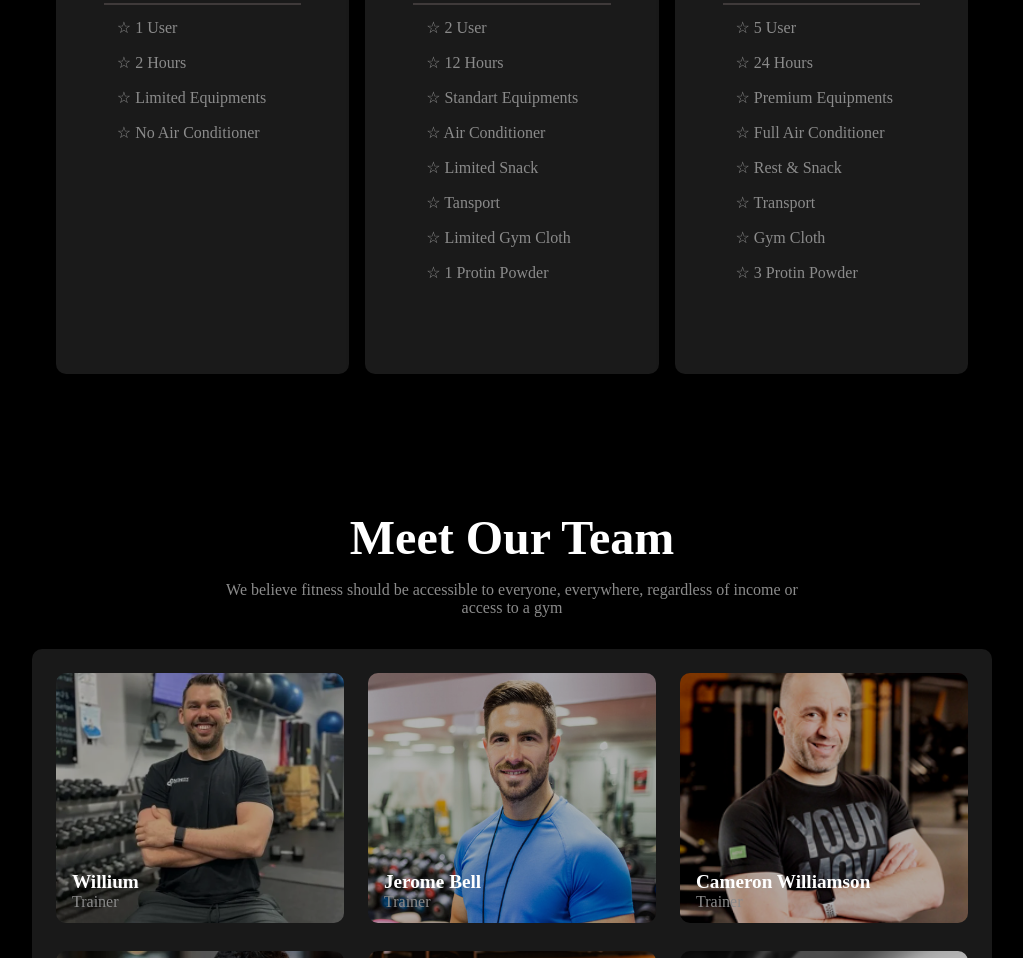
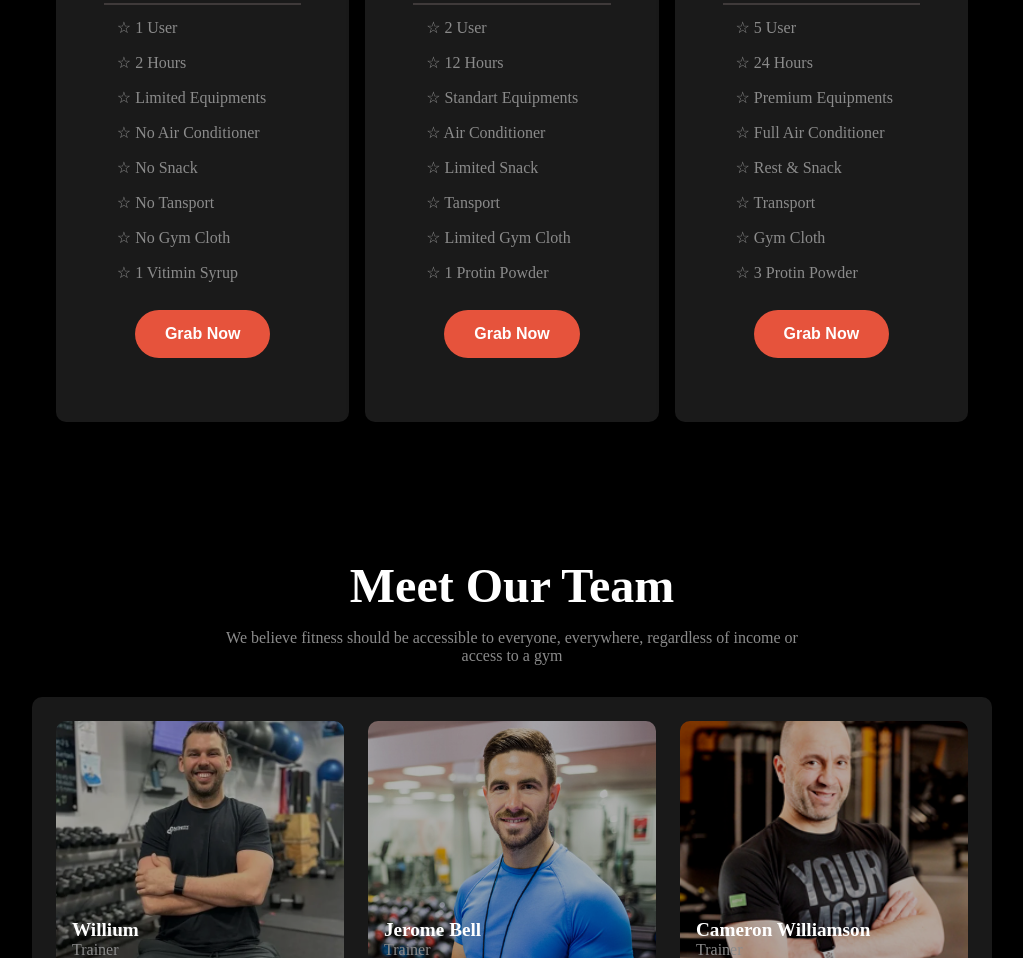
Before and after one commit to smlimonparvez/Gym-Boy, a plain HTML site: page index.html in a window 1280 px wide. Shown: the part 3507-4465 px from the top of the page, without its empty margins (128-1151 px from the left). Drawn offline with Linux system fonts and the light colour scheme.

Commit message:
Entry Fee Card Info Updated

```diff
--- a/index.html
+++ b/index.html
@@ -303,7 +303,12 @@
               <li>&#9734 2 Hours</li>
               <li>&#9734 Limited Equipments</li>
               <li>&#9734 No Air Conditioner</li>
+              <li>&#9734 No Snack</li>
+              <li>&#9734 No Tansport</li>
+              <li>&#9734 No Gym Cloth</li>
+              <li>&#9734 1 Vitimin Syrup</li>
             </ul>
+            <div style="text-align: center;"><button class="btn">Grab Now</button></div>
           </div>
           <div class="fee-card">
             <div class="fee-card-info">
@@ -323,6 +328,7 @@
               <li>&#9734 Limited Gym Cloth</li>
               <li>&#9734 1 Protin Powder</li>
             </ul>
+            <div style="text-align: center;"><button class="btn">Grab Now</button></div>
           </div>
           <div class="fee-card">
             <div class="fee-card-info">
@@ -342,6 +348,7 @@
               <li>&#9734 Gym Cloth</li>
               <li>&#9734 3 Protin Powder</li>
             </ul>
+            <div style="text-align: center;"><button class="btn">Grab Now</button></div>
           </div>
         </div>
       </section>
```
